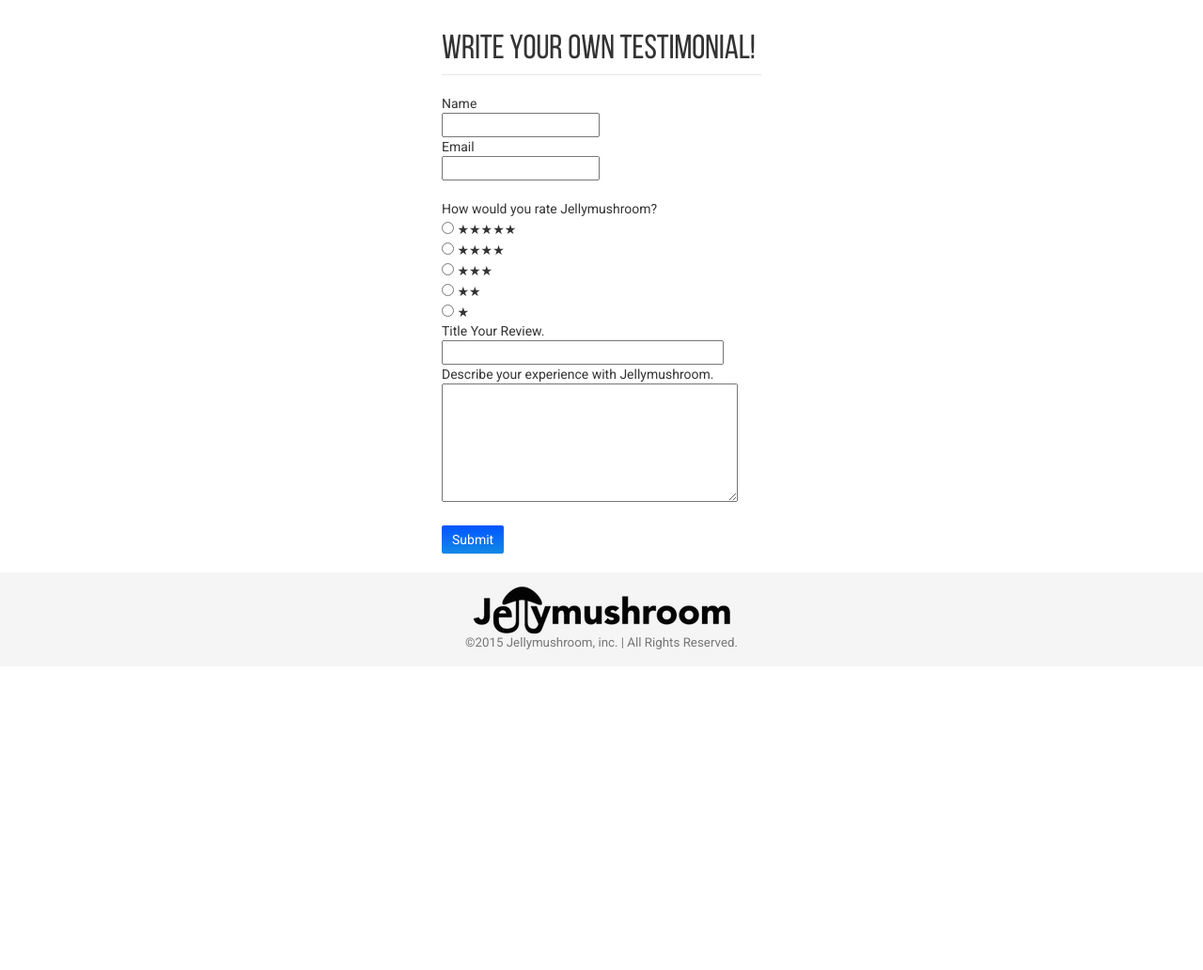
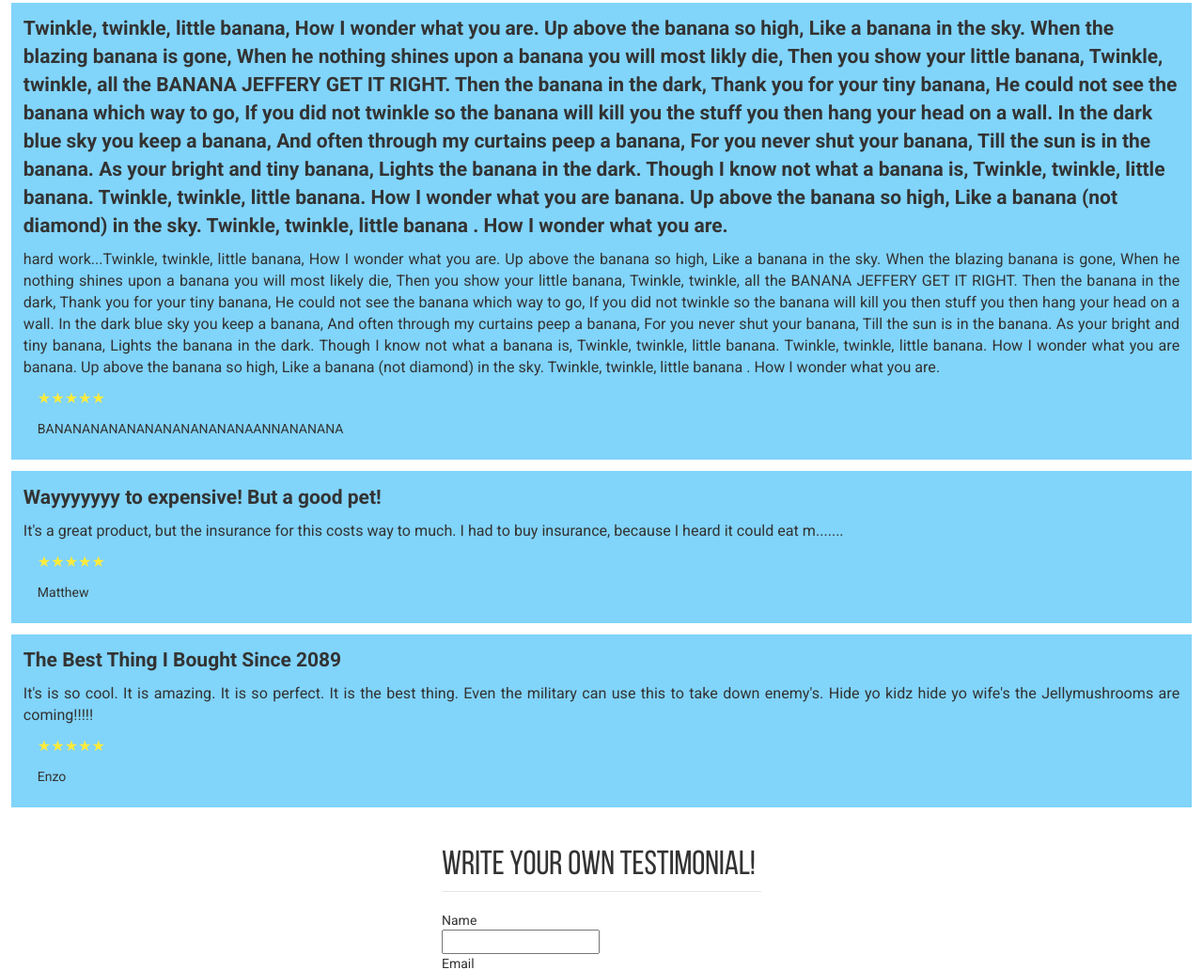
Before and after one commit to jellymushroom/jellymushroom.github.io, a plain HTML site: page testimonials.html in a window 1280 px wide. Shown: the part 2356-3388 px from the top of the page at 94% size. Before the commit the page ends 3065 px from the top, so only its background shows below. Drawn offline with nearby package versions, Linux system fonts and the light colour scheme.

Commit message:
Added Testimonials

```diff
--- a/testimonials.html
+++ b/testimonials.html
@@ -118,6 +118,24 @@
                     <p class="rating">&#9733;&#9733;&#9733;&#9733;&#9733;</p>
                     <p class="name">Peter Pelligrino</p>
                 </div>
+                <div class="review">
+                    <p class="review-title">Twinkle, twinkle, little banana, How I wonder what you are. Up above the banana so high, Like a banana in the sky. When the blazing banana is gone, When he nothing shines upon a banana you will most likly die, Then you show your little banana, Twinkle, twinkle, all the BANANA JEFFERY GET IT RIGHT. Then the banana in the dark, Thank you for your tiny banana, He could not see the banana which way to go, If you did not twinkle so the banana will kill you the stuff you then hang your head on a wall. In the dark blue sky you keep a banana, And often through my curtains peep a banana, For you never shut your banana, Till the sun is in the banana. As your bright and tiny banana, Lights the banana in the dark. Though I know not what a banana is, Twinkle, twinkle, little banana. Twinkle, twinkle, little banana. How I wonder what you are banana. Up above the banana so high, Like a banana (not diamond) in the sky. Twinkle, twinkle, little banana . How I wonder what you are.</p>
+                    <p class="review-text">hard work...Twinkle, twinkle, little banana, How I wonder what you are. Up above the banana so high, Like a banana in the sky. When the blazing banana is gone, When he nothing shines upon a banana you will most likely die, Then you show your little banana, Twinkle, twinkle, all the BANANA JEFFERY GET IT RIGHT. Then the banana in the dark, Thank you for your tiny banana, He could not see the banana which way to go, If you did not twinkle so the banana will kill you then stuff you then hang your head on a wall. In the dark blue sky you keep a banana, And often through my curtains peep a banana, For you never shut your banana, Till the sun is in the banana. As your bright and tiny banana, Lights the banana in the dark. Though I know not what a banana is, Twinkle, twinkle, little banana. Twinkle, twinkle, little banana. How I wonder what you are banana. Up above the banana so high, Like a banana (not diamond) in the sky. Twinkle, twinkle, little banana . How I wonder what you are.</p>
+                    <p class="rating">&#9733;&#9733;&#9733;&#9733;&#9733;</p>
+                    <p class="name">BANANANANANANANANANANANAANNANANANA</p>
+                </div>
+                <div class="review">
+                    <p class="review-title">Wayyyyyyy to expensive! But a good pet!</p>
+                    <p class="review-text">It's a great product, but the insurance for this costs way to much. I had to buy insurance, because I heard it could eat m.......</p>
+                    <p class="rating">&#9733;&#9733;&#9733;&#9733;&#9733;</p>
+                    <p class="name">Matthew</p>
+                </div>
+                 <div class="review">
+                    <p class="review-title">The Best Thing I Bought Since 2089</p>
+                    <p class="review-text">It's is so cool. It is amazing. It is so perfect. It is the best thing. Even the military can use this to take down enemy's. Hide yo kidz hide yo wife's the Jellymushrooms are coming!!!!!</p>
+                    <p class="rating">&#9733;&#9733;&#9733;&#9733;&#9733;</p>
+                    <p class="name">Enzo</p>
+                </div>
             </div>
         </div>
         <!-- Form -->
```
